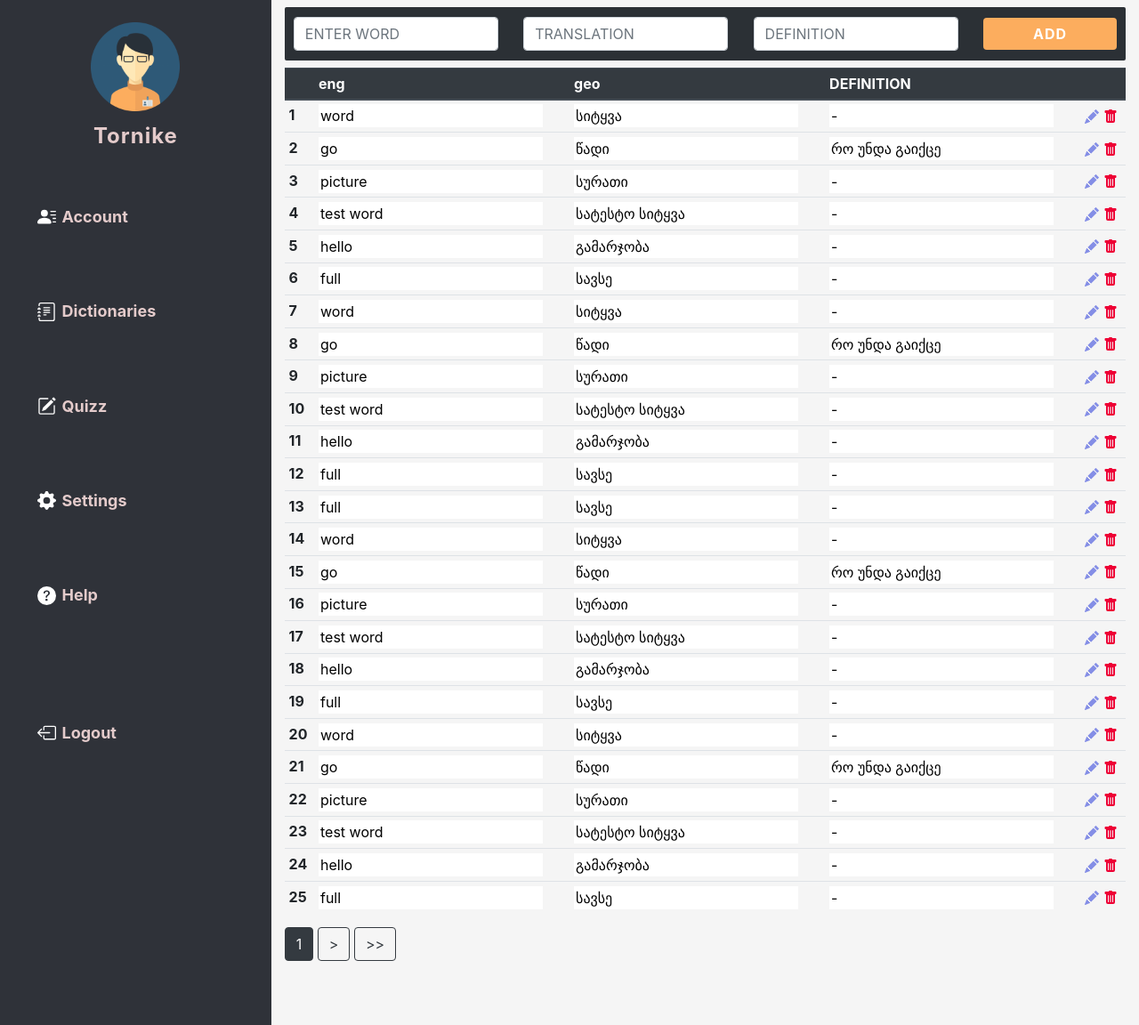
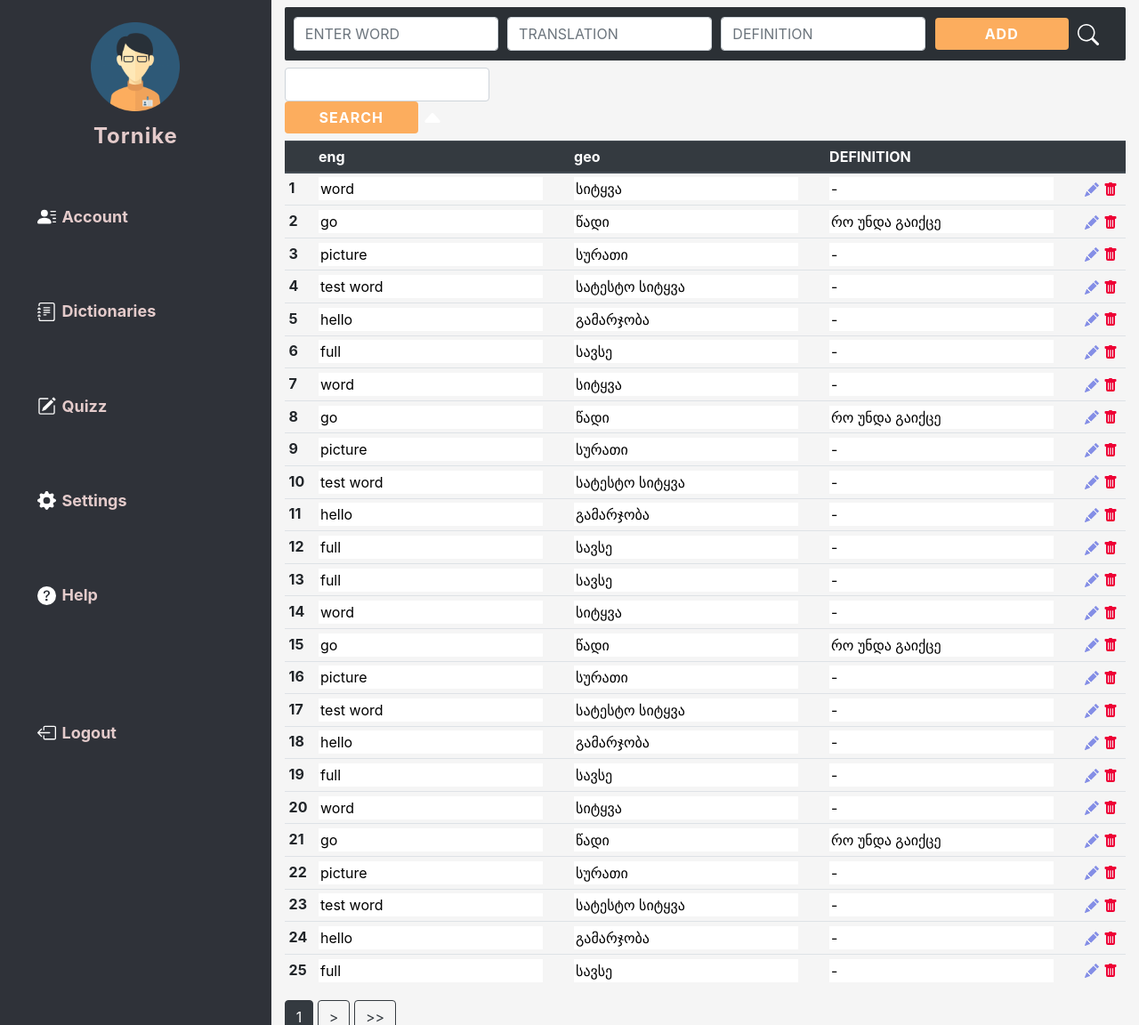
Before and after one commit to berekashvili22/DjangoDictionary, a Django app: page /dictionary/1 in a window 1280 px wide. Shown: the part 62-1214 px from the top of the page at 89% size. Run offline with Django 3.2, Linux system fonts and the light colour scheme; a user stored in the database is signed in; data comes from the database, SQL or seed files in the repository; parts of the project's set-up code (start-up, migrations or seed data) failed here and were passed over.

Commit message:
add search container

```diff
--- a/dictionary_project/dictionary/templates/dictionary/dictionary.html
+++ b/dictionary_project/dictionary/templates/dictionary/dictionary.html
@@ -7,7 +7,20 @@
         {% csrf_token %}
         {{ form }}
         <button type="submit" class="btn btn-warning word-form update">ADD</button>
+        <div class="search-btn-cont" style="padding-right: 20px;">
+          <svg xmlns="http://www.w3.org/2000/svg" width="24" height="24" fill="white" class="bi bi-search" id="search-btn" viewBox="0 0 16 16" style="cursor: pointer;">
+            <path d="M11.742 10.344a6.5 6.5 0 1 0-1.397 1.398h-.001c.03.04.062.078.098.115l3.85 3.85a1 1 0 0 0 1.415-1.414l-3.85-3.85a1.007 1.007 0 0 0-.115-.1zM12 6.5a5.5 5.5 0 1 1-11 0 5.5 5.5 0 0 1 11 0z"/>
+          </svg>
+        </div>
     </form>
+
+    <div class="search-word-form mb-2 hidden">
+        <input type="text" class="form-control word-form search-input">
+        <button type="submit" class="btn btn-warning word-form update" id="" placeholder='Search word'>SEARCH</button>
+        <svg xmlns="http://www.w3.org/2000/svg" width="24" height="24" fill="white" class="bi bi-caret-up-fill arrow-btn" id="arrowBtn" viewBox="0 0 16 16">
+          <path d="M7.247 4.86l-4.796 5.481c-.566.647-.106 1.659.753 1.659h9.592a1 1 0 0 0 .753-1.659l-4.796-5.48a1 1 0 0 0-1.506 0z"/>
+        </svg>
+      </div>
     <table class="table table-sm">
         <thead class="thead-dark">
           <tr>
@@ -20,22 +33,22 @@
         </thead>
         <tbody>
         {% for word in page_obj %}
-          <tr>
+          <tr class="tableRow {{ word.id }}">
             <th scope="row">{{ forloop.counter }}</th>
-            <td class="tableRow originalCol">
+            <td class="tableData originalCol">
               <input type="text" class="form tbl-input {{ word.id }} original" style="border: none;" value="{{ word.original_word }}" readonly>
             </td>
-            <td class="tableRow translatedCol">
+            <td class="tableData translatedCol">
               <input type="text" class="form tbl-input {{ word.id }} translated" style="border: none;" value="{{ word.translated_word }}" readonly>
             </td>
-            <td class="tableRow definitionCol">
+            <td class="tableData definitionCol">
               {% if word.definition == "" %}
                 <input type="text" class="form tbl-input {{ word.id }} definition" style="border: none;" value="-" readonly>
               {% else %}
                 <input type="text" class="form tbl-input {{ word.id }} definition" style="border: none;" value="{{ word.definition }}" readonly>
               {% endif %}
             </td>
-            <td class="tableRow btnsCol">
+            <td class="tableData btnsCol">
               <!-- buttons for inline edit -->
               <!-- edit btn -->
               <svg xmlns="http://www.w3.org/2000/svg" width="16" height="16" fill="#848ee6" viewBox="0 0 16 16"
@@ -96,4 +109,19 @@
         </span>
       </div>
 </div>
+
+<script>
+  var searchBtn = document.getElementById('search-btn')
+  var addWordForm = document.getElementsByClassName('input-word-form')[0]
+  var searchWordForm = document.getElementsByClassName('search-word-form')[0]
+  var arrowBtn = document.getElementById('arrowBtn')
+  searchBtn.addEventListener('click', function(){
+    addWordForm.classList.add('hidden')
+    searchWordForm.classList.remove('hidden')
+  });
+  arrowBtn.addEventListener('click', function(){
+    addWordForm.classList.remove('hidden')
+    searchWordForm.classList.add('hidden')
+  });
+</script>
 {% endblock content %}
```
